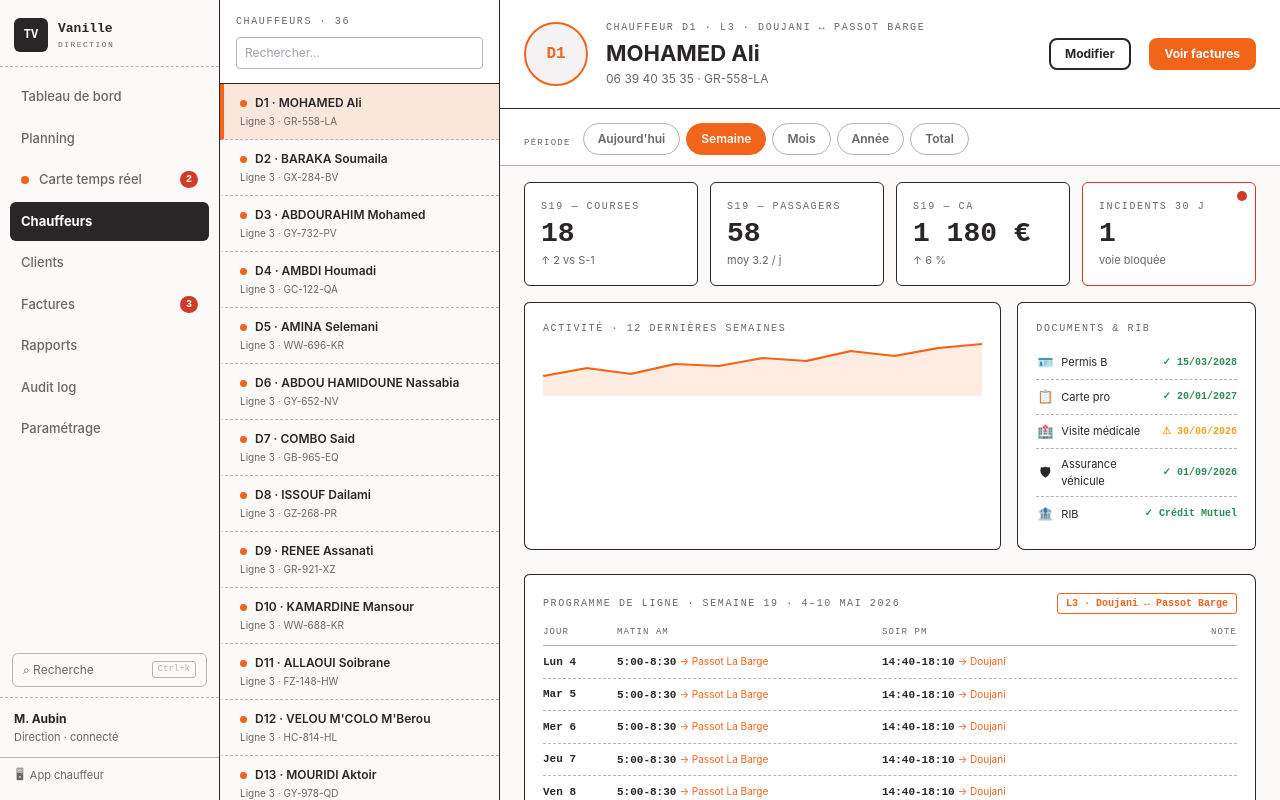
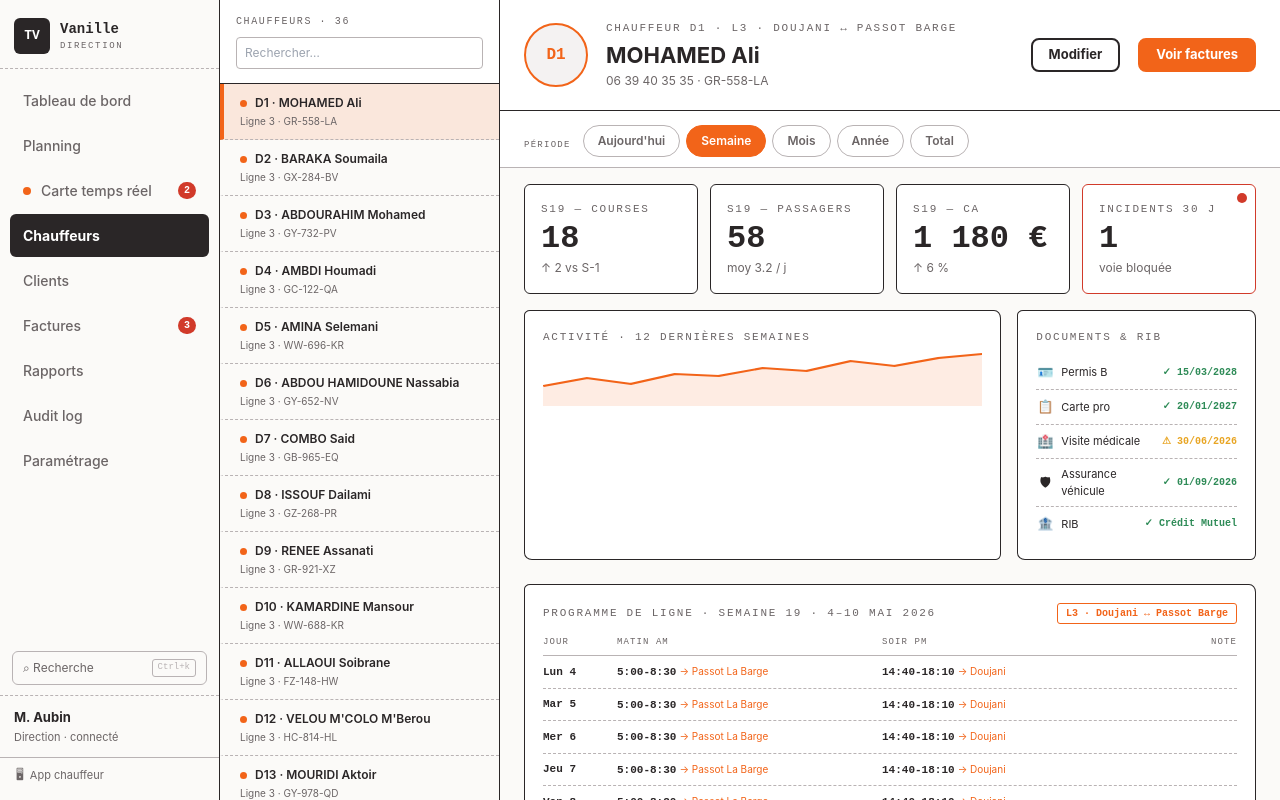
Before and after one commit to Aissociate/taxi-vanille, a Next.js app in the folder web/: page /drivers in a window 1280 px wide. Built offline with nearby package versions, Linux system fonts and the light colour scheme.

Commit message:
style(web): increase font sizes across UI (16→17px base, nav 13→14px, kpi-val 28→32px)

```diff
--- a/web/src/app/globals.css
+++ b/web/src/app/globals.css
@@ -22,42 +22,42 @@
 }
 
 *{box-sizing:border-box;margin:0;padding:0}
-html,body{height:100%;font-family:var(--font-sans);font-size:16px;color:var(--stroke);background:var(--paper)}
+html,body{height:100%;font-family:var(--font-sans);font-size:17px;color:var(--stroke);background:var(--paper)}
 button{font-family:inherit;cursor:pointer;border:none;background:none}
 
 #root,.app-root{display:flex;height:100vh;overflow:hidden}
 .sidebar{width:220px;background:var(--paper);border-right:1.5px solid var(--stroke);display:flex;flex-direction:column;flex-shrink:0}
 .sidebar-logo{display:flex;align-items:center;gap:10px;padding:18px 14px 14px;border-bottom:1px dashed var(--stroke3)}
-.sidebar-logo .monogram{width:34px;height:34px;background:var(--stroke);border-radius:6px;display:flex;align-items:center;justify-content:center;color:#fff;font-family:var(--font-mono);font-size:12px;font-weight:700;flex-shrink:0}
-.sidebar-logo .brand-name{font-family:var(--font-mono);font-size:13px;font-weight:700}
-.sidebar-logo .brand-sub{font-family:var(--font-mono);font-size:8px;letter-spacing:.18em;text-transform:uppercase;color:var(--stroke2)}
+.sidebar-logo .monogram{width:36px;height:36px;background:var(--stroke);border-radius:6px;display:flex;align-items:center;justify-content:center;color:#fff;font-family:var(--font-mono);font-size:13px;font-weight:700;flex-shrink:0}
+.sidebar-logo .brand-name{font-family:var(--font-mono);font-size:14px;font-weight:700}
+.sidebar-logo .brand-sub{font-family:var(--font-mono);font-size:9px;letter-spacing:.18em;text-transform:uppercase;color:var(--stroke2)}
 nav.sidebar-nav{flex:1;padding:10px;display:flex;flex-direction:column;gap:2px;overflow-y:auto}
-.nav-item{display:flex;align-items:center;gap:10px;padding:9px 10px;border-radius:6px;font-size:13px;font-weight:500;color:var(--stroke2);cursor:pointer;transition:background .12s;position:relative;border:1.5px solid transparent;text-decoration:none}
+.nav-item{display:flex;align-items:center;gap:10px;padding:10px 12px;border-radius:6px;font-size:14px;font-weight:500;color:var(--stroke2);cursor:pointer;transition:background .12s;position:relative;border:1.5px solid transparent;text-decoration:none}
 .nav-item:hover{background:var(--ink-100);color:var(--stroke)}
 .nav-item.active{background:var(--stroke);color:#fff;font-weight:700}
-.nav-item .nav-badge{margin-left:auto;font-family:var(--font-mono);font-size:9px;font-weight:800;background:var(--danger);color:#fff;padding:2px 6px;border-radius:999px}
+.nav-item .nav-badge{margin-left:auto;font-family:var(--font-mono);font-size:10px;font-weight:800;background:var(--danger);color:#fff;padding:2px 6px;border-radius:999px}
 .nav-item.alert-ring{border-color:var(--danger)}
 .nav-dot{width:8px;height:8px;border-radius:50%;background:var(--danger);animation:pulse-ring 1.4s infinite;flex-shrink:0}
 .nav-live-dot{width:8px;height:8px;border-radius:50%;background:var(--brand);animation:pulse-ring 1.4s infinite;flex-shrink:0}
 @keyframes pulse-ring{0%{box-shadow:0 0 0 0 rgba(209,58,42,.55)}70%{box-shadow:0 0 0 10px rgba(209,58,42,0)}100%{box-shadow:0 0 0 0 rgba(209,58,42,0)}}
-.sidebar-user{padding:12px 14px;border-top:1px dashed var(--stroke3);font-size:11px;color:var(--stroke2)}
-.sidebar-user b{display:block;font-size:12px;color:var(--stroke)}
+.sidebar-user{padding:12px 14px;border-top:1px dashed var(--stroke3);font-size:12px;color:var(--stroke2)}
+.sidebar-user b{display:block;font-size:13px;color:var(--stroke)}
 
 .main{flex:1;display:flex;flex-direction:column;overflow:hidden}
 .page-bar{padding:14px 24px;border-bottom:1.5px solid var(--stroke);display:flex;align-items:center;justify-content:space-between;background:#fff;flex-shrink:0}
-.page-bar .pb-left .eyebrow{font-family:var(--font-mono);font-size:10px;letter-spacing:.16em;text-transform:uppercase;color:var(--stroke2)}
-.page-bar .pb-left h1{font-size:18px;font-weight:700;margin-top:2px}
+.page-bar .pb-left .eyebrow{font-family:var(--font-mono);font-size:11px;letter-spacing:.16em;text-transform:uppercase;color:var(--stroke2)}
+.page-bar .pb-left h1{font-size:20px;font-weight:700;margin-top:2px}
 .page-bar .pb-actions{display:flex;gap:8px}
 
-.btn{display:inline-flex;align-items:center;justify-content:center;padding:6px 14px;height:32px;font-size:12px;font-weight:700;font-family:var(--font-sans);border:2px solid var(--stroke);border-radius:8px;background:#fff;cursor:pointer;transition:background .12s,color .12s;white-space:nowrap}
+.btn{display:inline-flex;align-items:center;justify-content:center;padding:6px 16px;height:34px;font-size:13px;font-weight:700;font-family:var(--font-sans);border:2px solid var(--stroke);border-radius:8px;background:#fff;cursor:pointer;transition:background .12s,color .12s;white-space:nowrap}
 .btn:hover{background:var(--ink-100)}
 .btn-accent{background:var(--brand);border-color:var(--brand);color:#fff}
 .btn-accent:hover{background:var(--brand-d);border-color:var(--brand-d)}
 .btn-danger{background:var(--danger);border-color:var(--danger);color:#fff}
-.btn-sm{padding:4px 10px;height:28px;font-size:11px}
+.btn-sm{padding:4px 10px;height:30px;font-size:12px}
 
-.eyebrow{font-family:var(--font-mono);font-size:10px;letter-spacing:.16em;text-transform:uppercase;color:var(--stroke2)}
-.pill{display:inline-flex;align-items:center;gap:5px;padding:3px 10px;border:1.25px solid var(--stroke2);border-radius:999px;font-family:var(--font-mono);font-size:10px;letter-spacing:.1em;text-transform:uppercase;color:var(--stroke);background:#fff;white-space:nowrap}
+.eyebrow{font-family:var(--font-mono);font-size:11px;letter-spacing:.16em;text-transform:uppercase;color:var(--stroke2)}
+.pill{display:inline-flex;align-items:center;gap:5px;padding:3px 10px;border:1.25px solid var(--stroke2);border-radius:999px;font-family:var(--font-mono);font-size:11px;letter-spacing:.1em;text-transform:uppercase;color:var(--stroke);background:#fff;white-space:nowrap}
 .pill .dot{width:6px;height:6px;border-radius:50%;background:var(--stroke2)}
 .pill.live{border-color:var(--success);color:var(--success)}.pill.live .dot{background:var(--success)}
 .pill.late{border-color:var(--warn);color:#9a6f10}.pill.late .dot{background:var(--warn)}
@@ -69,8 +69,8 @@ nav.sidebar-nav{flex:1;padding:10px;display:flex;flex-direction:column;gap:2px;o
 .card{border:1.5px solid var(--stroke);background:#fff;border-radius:6px 7px 5px 8px / 5px 8px 6px 7px}
 .card-soft{border:1.25px dashed var(--stroke3);background:var(--paper);border-radius:6px}
 .kpi-block{border:1.5px solid var(--stroke);background:#fff;border-radius:6px;padding:16px}
-.kpi-val{font-family:var(--font-mono);font-weight:700;font-size:28px;margin-top:6px;line-height:1}
-.kpi-sub{font-size:11px;color:var(--stroke2);margin-top:4px}
+.kpi-val{font-family:var(--font-mono);font-weight:700;font-size:32px;margin-top:6px;line-height:1}
+.kpi-sub{font-size:12px;color:var(--stroke2);margin-top:4px}
 
 .alert-banner{display:flex;align-items:stretch;border-top:2px solid var(--danger);border-bottom:2px solid var(--danger);background:#fff;flex-shrink:0}
 .alert-stripe{width:44px;display:flex;align-items:center;justify-content:center;color:#fff;font-family:var(--font-mono);font-weight:800;font-size:16px;background-image:repeating-linear-gradient(45deg,var(--danger) 0 8px,#b8311f 8px 16px);background-size:28px 28px;animation:stripes 1.4s linear infinite}
@@ -84,9 +84,9 @@ nav.sidebar-nav{flex:1;padding:10px;display:flex;flex-direction:column;gap:2px;o
 .gantt-bar{position:absolute;top:8px;bottom:8px;border-radius:4px;display:flex;align-items:center;padding:0 8px;font-family:var(--font-mono);font-size:10px;font-weight:700;overflow:hidden;white-space:nowrap}
 .sparkline{width:100%;height:60px}
 
-table{width:100%;border-collapse:collapse;font-size:13px}
-th{font-family:var(--font-mono);font-size:10px;letter-spacing:.12em;text-transform:uppercase;color:var(--stroke2);padding:12px 14px;text-align:left;border-bottom:1.5px solid var(--stroke)}
-td{padding:10px 14px;border-bottom:1px dashed var(--stroke3)}
+table{width:100%;border-collapse:collapse;font-size:14px}
+th{font-family:var(--font-mono);font-size:11px;letter-spacing:.12em;text-transform:uppercase;color:var(--stroke2);padding:12px 14px;text-align:left;border-bottom:1.5px solid var(--stroke)}
+td{padding:11px 14px;border-bottom:1px dashed var(--stroke3)}
 tr:last-child td{border-bottom:none}
 
 .tl-dot{position:absolute;left:-17px;top:4px;width:10px;height:10px;border-radius:50%;border:2px solid #fff;box-shadow:0 0 0 1.5px var(--stroke3)}
```
